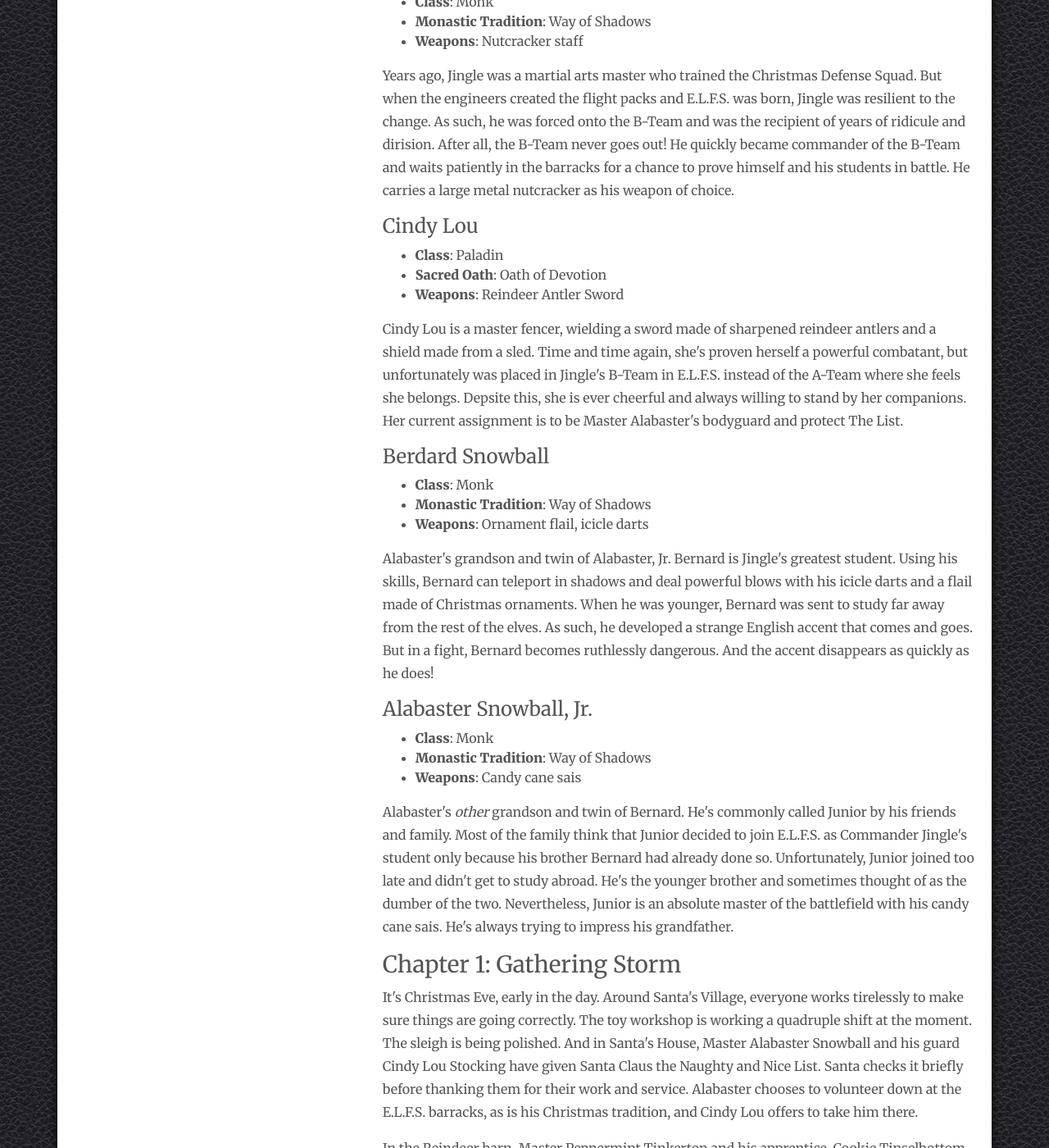
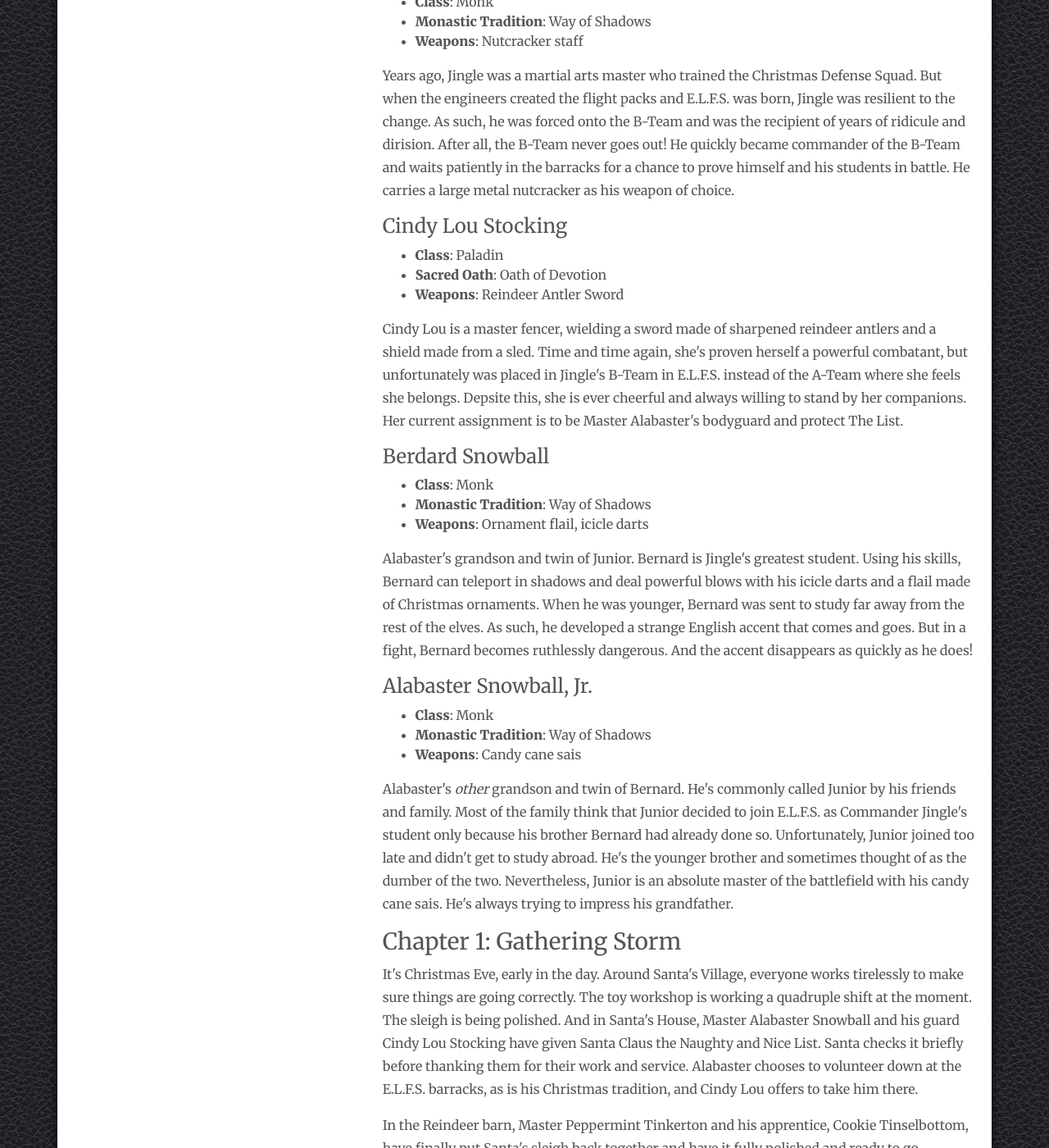
Before and after one commit to clblamires/ninesjournal, a Jekyll site: the page built from oneshots/elfs.html, in a window 1280 px wide and 1400 px high, scrolled down 1199 px. Shown: the whole window at 82% size. Built offline with Jekyll 4.4.1, drawn with Linux system fonts in a browser that asks for light colours; nearby versions of some CDN libraries.

Commit message:
Update elfs.html

```diff
--- a/oneshots/elfs.html
+++ b/oneshots/elfs.html
@@ -99,7 +99,7 @@ title: E.L.F.S.
 </div>
 
 <div class="character">
-    <h4 id="cindylou">Cindy Lou</h4>
+    <h4 id="cindylou">Cindy Lou Stocking</h4>
     <!-- <img src="{{ site_url }}/images/adventureskeletons/froika.gif" alt="Image of Froika" class="character-image"> -->
     <ul>
         <li>
@@ -132,7 +132,7 @@ title: E.L.F.S.
         </li>
     </ul>
     <p>
-        Alabaster's grandson and twin of Alabaster, Jr. Bernard is Jingle's greatest student. Using his skills, Bernard can teleport in shadows and deal powerful blows with his icicle darts and a flail made of Christmas ornaments. When he was younger, Bernard was sent to study far away from the rest of the elves. As such, he developed a strange English accent that comes and goes. But in a fight, Bernard becomes ruthlessly dangerous. And the accent disappears as quickly as he does!
+        Alabaster's grandson and twin of Junior. Bernard is Jingle's greatest student. Using his skills, Bernard can teleport in shadows and deal powerful blows with his icicle darts and a flail made of Christmas ornaments. When he was younger, Bernard was sent to study far away from the rest of the elves. As such, he developed a strange English accent that comes and goes. But in a fight, Bernard becomes ruthlessly dangerous. And the accent disappears as quickly as he does!
     </p>
 </div>
 
```
